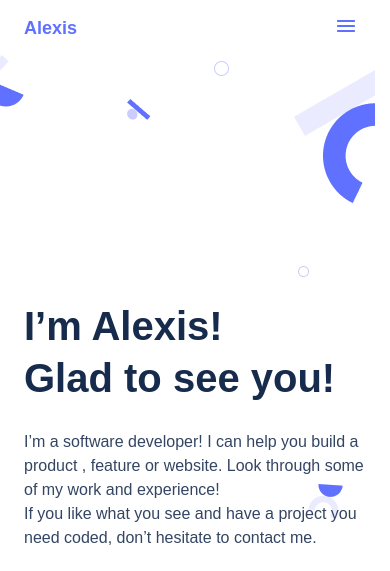
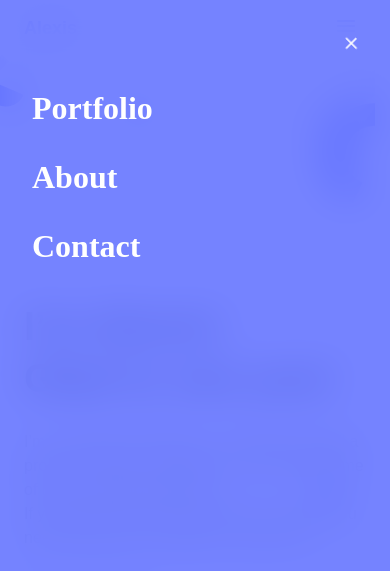
Before and after one commit to AlexisJW/set-up-myFirst-mobile, a website: page index.html in a window 390 px wide. Shown: the top 571 px of the page. Drawn offline with Linux system fonts and the light colour scheme.

Commit message:
Design mobile menu

```diff
--- a/StyleSheet.css
+++ b/StyleSheet.css
@@ -19,6 +19,57 @@ nav {
   justify-content: space-between;
   align-items: center;
   padding: 6px 24px;
+}
+
+.nav-wrapper {
+  position: fixed;
+  inset: 0;
+  height: 100vh;
+  width: 100vw;
+  -moz-transition: all 0.3s ease-in;
+  -ms-transition: all 0.3s ease-in;
+  -o-transition: all 0.3s ease-in;
+  -webkit-transition: all 0.3s ease-in;
+  transition: all 0.3s ease-in;
+}
+
+.nav-bg {
+  background-color: #6070ffdc;
+  -webkit-backdrop-filter: blur(20px);
+  backdrop-filter: blur(20px);
+  position: absolute;
+  width: 100%;
+  height: 100%;
+  inset: 0;
+}
+
+.navbar-items {
+  position: absolute;
+  display: flex;
+  flex-direction: column;
+  padding: 90px 32px;
+  gap: 32px;
+}
+
+.navbar-items a {
+  font-size: 32px;
+  color: #fff;
+  font-weight: bolder;
+  text-decoration: none;
+}
+
+.close-menu {
+  -moz-transform: rotate(45deg);
+  -ms-transform: rotate(45deg);
+  -o-transform: rotate(45deg);
+  -webkit-transform: rotate(45deg);
+  transform: rotate(45deg);
+  font-size: 32px;
+  position: absolute;
+  top: 25px;
+  right: 30px;
+  color: #fff;
+  font-weight: 500;
 }
 
 .menu-phone {
--- a/desktop-respons.css
+++ b/desktop-respons.css
@@ -22,9 +22,27 @@
     margin-top: 25px;
   }
 
+  .nav-wrapper {
+    position: static;
+    height: auto;
+    width: auto;
+  }
+
+  .nav-bg {
+    display: none;
+  }
+
+  .close-menu {
+    display: none;
+  }
+
   .navbar-items {
     padding-right: 142px;
     margin-top: 25px;
+    display: block;
+    position: static;
+    padding-top: unset;
+    padding-bottom: unset;
   }
 
   .navbar-items a {
@@ -284,9 +302,3 @@
     transform: scale(112%);
   }
 }
-
-@media screen and (max-width: 768px) {
-  .navbar-items {
-    display: none;
-  }
-}
--- a/index.html
+++ b/index.html
@@ -12,11 +12,15 @@
   <header class="header-containers">
     <nav>
       <a class="logo"> Alexis </a>
-      <ul class="navbar-items">
-        <li><a href="#"> Portfolio </a></li>
-        <li><a href="#"> About </a></li>
-        <li><a href="#"> Contact </a></li>
-      </ul>
+	  <div class="nav-wrapper">
+		<div class="nav-bg"></div>
+		<ul class="navbar-items">
+			<li><a href="#"> Portfolio </a></li>
+			<li><a href="#"> About </a></li>
+			<li><a href="#"> Contact </a></li>
+		</ul>
+		<span class="close-menu">+</span>
+	  </div>
       <button class="menu-phone">
 	    <img src="./image/Enabled.png" alt="hamburger icon">
 	  </button>
```
